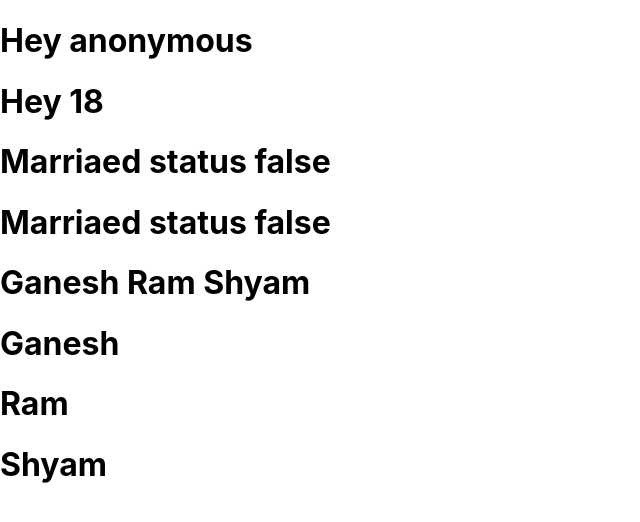
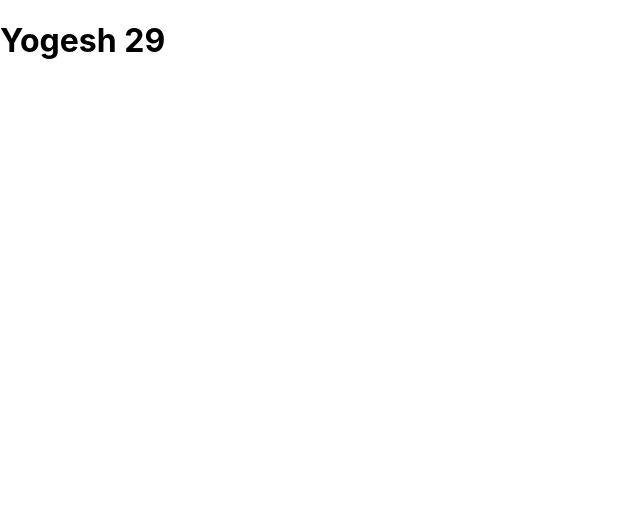
Before and after one commit to yogeshkumarpatil/new-app, a React (Create React App) app: page / in a window 1280 px wide. Shown: the top 522 px of the page, without its empty margins (0-640 px from the left). Built offline with nearby package versions, Linux system fonts and the light colour scheme.

Commit message:
Arrow function can take parameter and props

```diff
--- a/src/App.js
+++ b/src/App.js
@@ -1,36 +1,24 @@
-import logo from './logo.svg';
-import './App.css';
-import PropTypes from 'prop-types'
+import logo from "./logo.svg";
+import "./App.css";
+
+// function App(props) {
+//   return (
+//     <h1>Learing Never Ends</h1>
+//   );
+// }
+
+// const App = () => <h1>Yogeshkumar Patil</h1>
+
+// const App = (props) => {
+//     return (
+//         <>
+//             <h1>{props.name}</h1>
+//             <h1> {props.age}</h1>
+//         </>
+//     );
+// };
 
 
+const App = props => <h1> {props.name} {props.age}</h1>
 
-
-function App(props) {
-  return (
-    <>
-      <h1>Hey {props.name}</h1>
-      <h1>Hey {props.age}</h1>
-      <h1>Marriaed status {props.isMarried.toString()}</h1>
-      <h1>Marriaed status {String(props.isMarried)}</h1>
-      <h1>{props.arr}</h1>
-      <h1>{props.arr[0]}</h1>
-      <h1>{props.arr[1]}</h1>
-      <h1>{props.arr[2]}</h1>
-
-    </>
-  );
-}
-
-//setting restriction for props data types
-App.propTypes = {
-  name: PropTypes.string.isRequired,
-  age: PropTypes.number,
-  isMarried: PropTypes.bool,
-  arr: PropTypes.array
-}
-
-App.defaultProps = {
-  name: 'anonymous',
-  age: 18
-}
 export default App;
--- a/src/index.js
+++ b/src/index.js
@@ -8,10 +8,10 @@ import HelloMessage from './HelloMessage';
 import House from './House';
 
 const root = ReactDOM.createRoot(document.getElementById('root'));
-const friends = ["Ganesh ", "Ram ", "Shyam"];
+
 root.render(
  <React.StrictMode>
-  <App  isMarried={false} arr={friends}/>
+  <App name="Yogesh" age={29}/>
  </React.StrictMode>
 );
 
```
